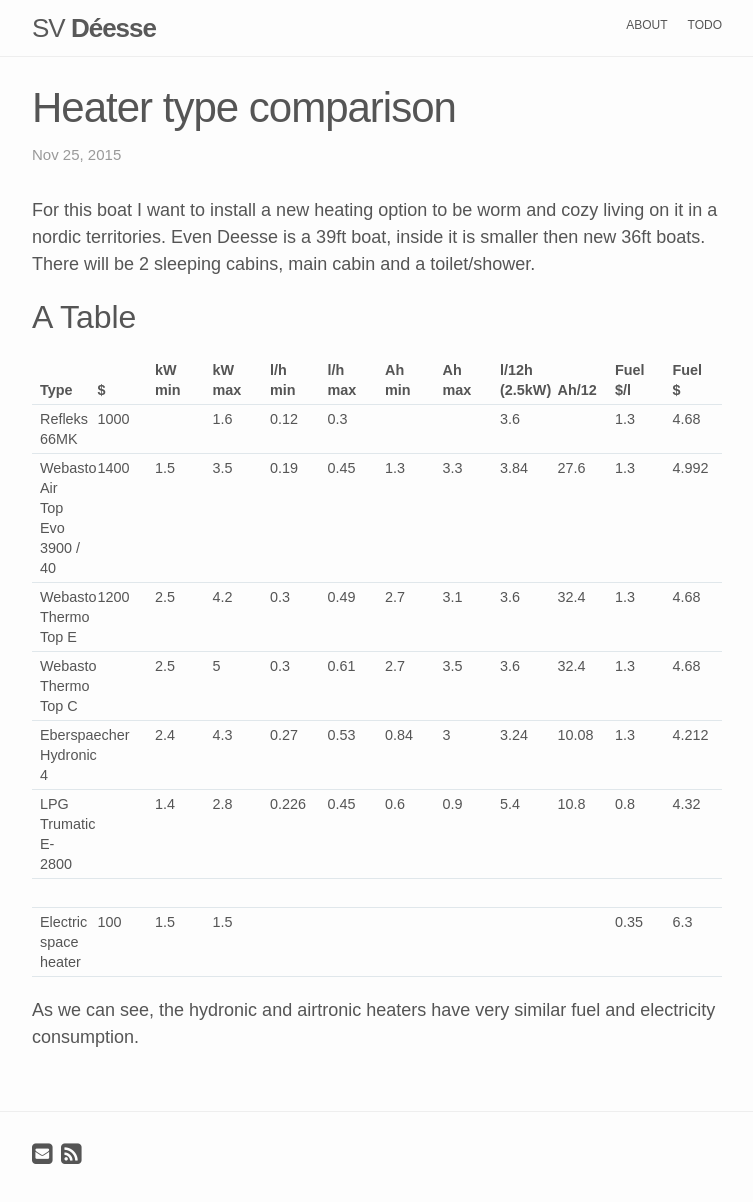
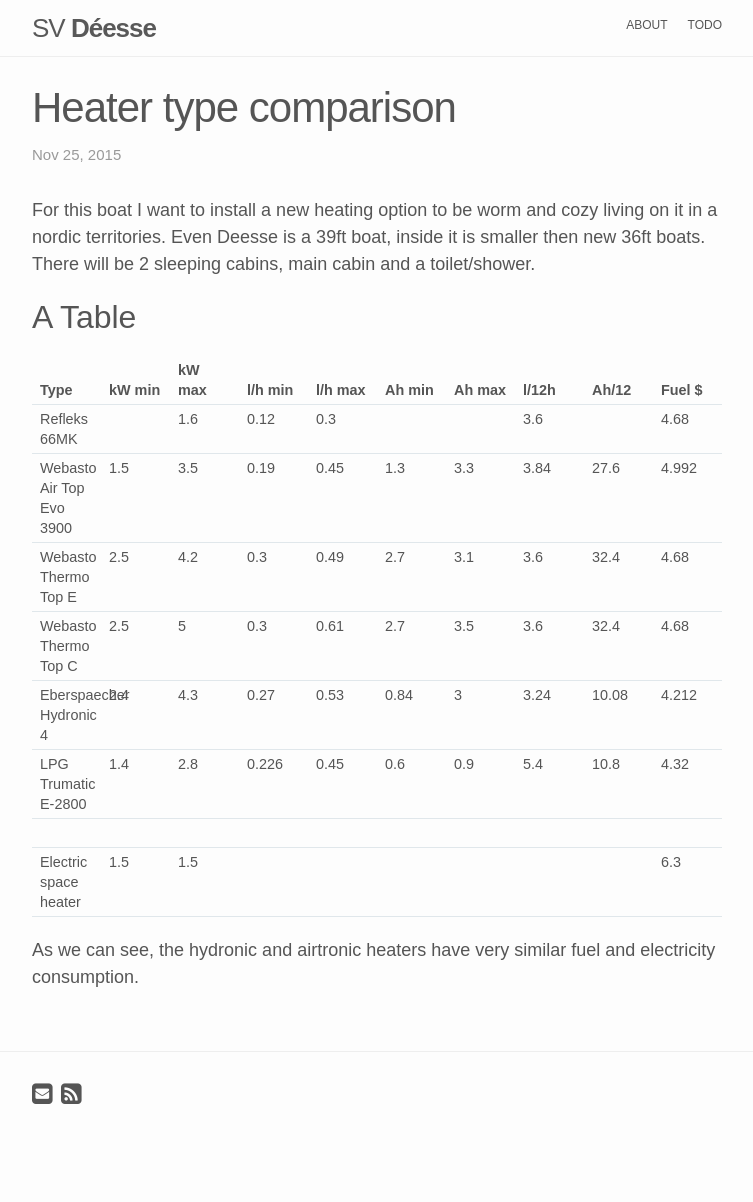
Before and after one commit to xslim/svdeesse.com, a Jekyll site: the page built from _posts/2015-11-25-heater-type-comparison.md, in a window 1280 px wide. Shown: the whole page, without its empty margins (263-1016 px from the left). Built offline with Jekyll 4.4.1, drawn with Linux system fonts in a browser that asks for light colours; Markdown is read by kramdown in place of the engine named in the settings; comment, search, counter and statistics services are not loaded; after the commit the page ends 1142 px from its top, so only the background shows below that.

Commit message:
table fix

```diff
--- a/_posts/2015-11-25-heater-type-comparison.md
+++ b/_posts/2015-11-25-heater-type-comparison.md
@@ -10,15 +10,15 @@
 
 ## A Table
 
-| Type                          | $    | kW min | kW max | l/h min | l/h max | Ah min | Ah max | l/12h (2.5kW) | Ah/12 | Fuel $/l | Fuel $ |
-|-------------------------------|------|--------|--------|---------|---------|--------|--------|---------------|-------|----------|--------|
-| Refleks 66MK                  | 1000 |        | 1.6    | 0.12    | 0.3     |        |        | 3.6           |       | 1.3      | 4.68   |
-| Webasto Air Top Evo 3900 / 40 | 1400 | 1.5    | 3.5    | 0.19    | 0.45    | 1.3    | 3.3    | 3.84          | 27.6  | 1.3      | 4.992  |
-| Webasto Thermo Top E          | 1200 | 2.5    | 4.2    | 0.3     | 0.49    | 2.7    | 3.1    | 3.6           | 32.4  | 1.3      | 4.68   |
-| Webasto Thermo Top C          |      | 2.5    | 5      | 0.3     | 0.61    | 2.7    | 3.5    | 3.6           | 32.4  | 1.3      | 4.68   |
-| Eberspaecher Hydronic 4       |      | 2.4    | 4.3    | 0.27    | 0.53    | 0.84   | 3      | 3.24          | 10.08 | 1.3      | 4.212  |
-| LPG Trumatic E-2800           |      | 1.4    | 2.8    | 0.226   | 0.45    | 0.6    | 0.9    | 5.4           | 10.8  | 0.8      | 4.32   |
-|                               |      |        |        |         |         |        |        |               |       |          |        |
-| Electric space heater         | 100  | 1.5    | 1.5    |         |         |        |        |               |       | 0.35     | 6.3    |
+| Type                     | kW min | kW max | l/h min | l/h max | Ah min | Ah max | l/12h | Ah/12 | Fuel $ |
+|--------------------------|--------|--------|---------|---------|--------|--------|-------|-------|--------|
+| Refleks 66MK             |        | 1.6    | 0.12    | 0.3     |        |        | 3.6   |       | 4.68   |
+| Webasto Air Top Evo 3900 | 1.5    | 3.5    | 0.19    | 0.45    | 1.3    | 3.3    | 3.84  | 27.6  | 4.992  |
+| Webasto Thermo Top E     | 2.5    | 4.2    | 0.3     | 0.49    | 2.7    | 3.1    | 3.6   | 32.4  | 4.68   |
+| Webasto Thermo Top C     | 2.5    | 5      | 0.3     | 0.61    | 2.7    | 3.5    | 3.6   | 32.4  | 4.68   |
+| Eberspaecher Hydronic 4  | 2.4    | 4.3    | 0.27    | 0.53    | 0.84   | 3      | 3.24  | 10.08 | 4.212  |
+| LPG Trumatic E-2800      | 1.4    | 2.8    | 0.226   | 0.45    | 0.6    | 0.9    | 5.4   | 10.8  | 4.32   |
+|                          |        |        |         |         |        |        |       |       |        |
+| Electric space heater    | 1.5    | 1.5    |         |         |        |        |       |       | 6.3    |
 
 As we can see, the hydronic and airtronic heaters have very similar fuel and electricity consumption.
```
